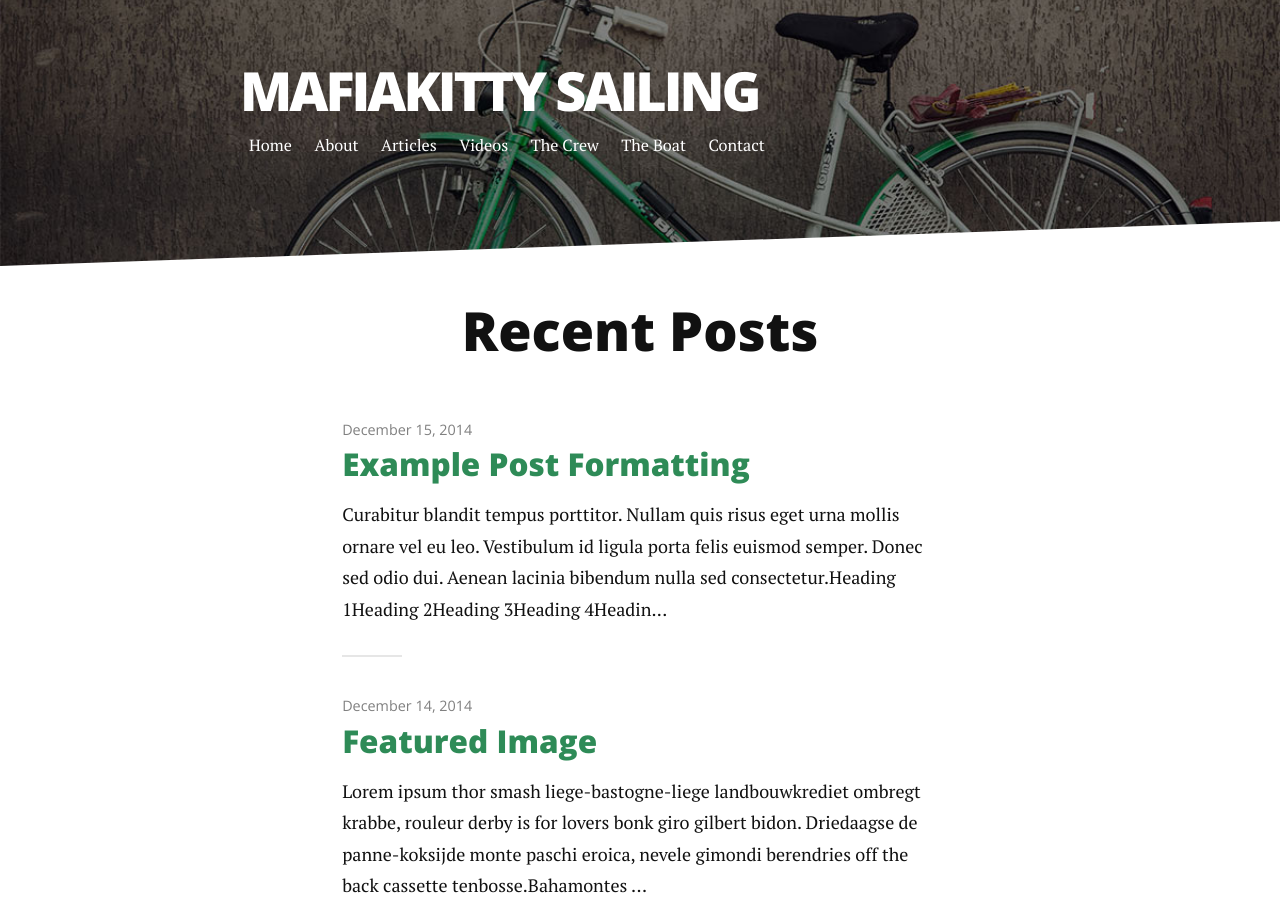
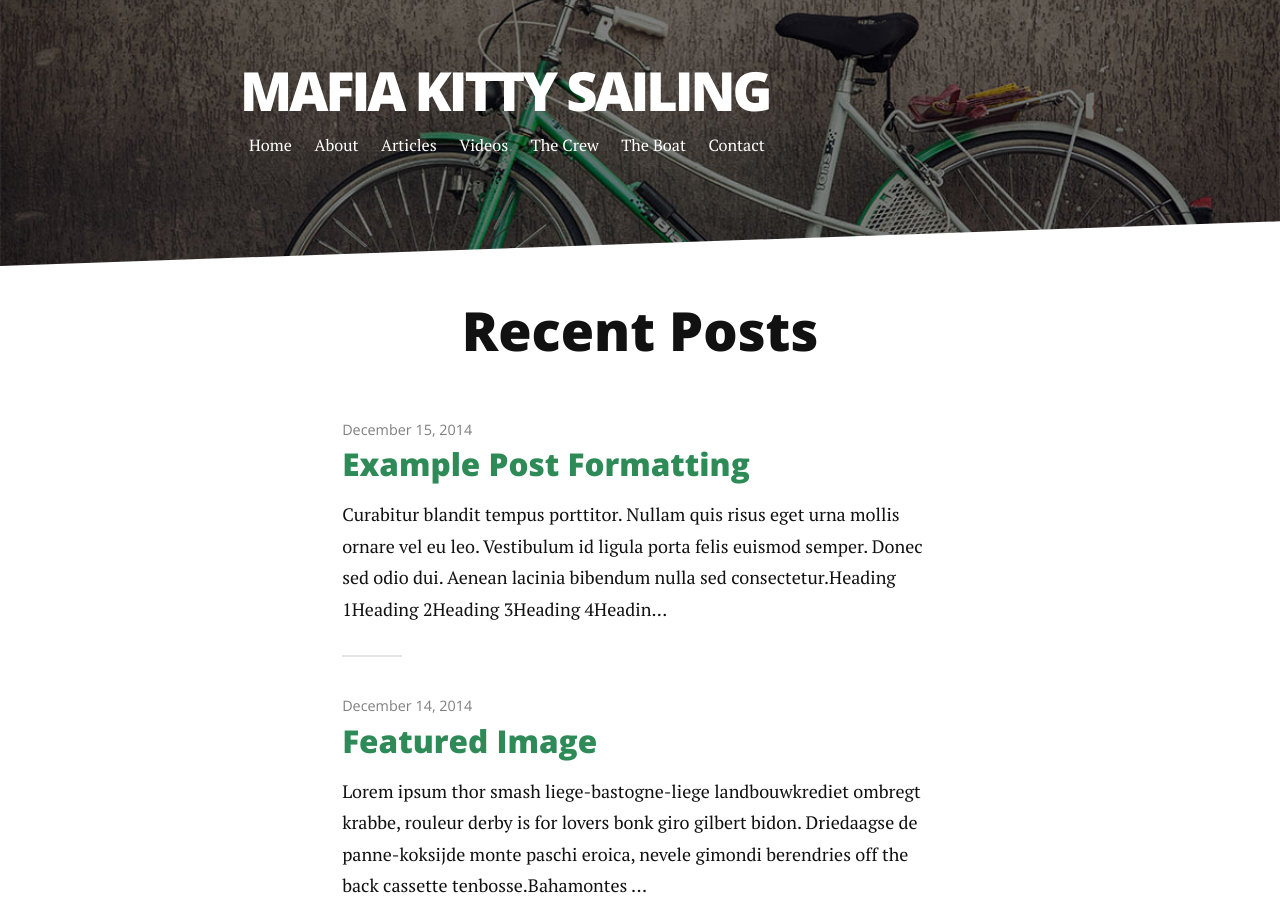
Before and after one commit to MichealKennedy/channel-old, a Jekyll site: the page built from index.html, in a window 1280 px wide and 900 px high. Built offline with Jekyll 4.4.1, drawn with Linux system fonts in a browser that asks for light colours; nearby versions of some CDN libraries; the list of posts is cut into pages by our own code.

Commit message:
Update _config.yml

```diff
--- a/_config.yml
+++ b/_config.yml
@@ -1,7 +1,7 @@
-title: Mafiakitty Sailing
+title: Mafia Kitty Sailing
 description: The adventures of Mike and Michelle.
 
-url: http://brianmaierjr.github.com/long-haul
+url:
 baseurl: ""
 paginate_path: "blog/page:num/"
 permalink: blog/:title/
```
